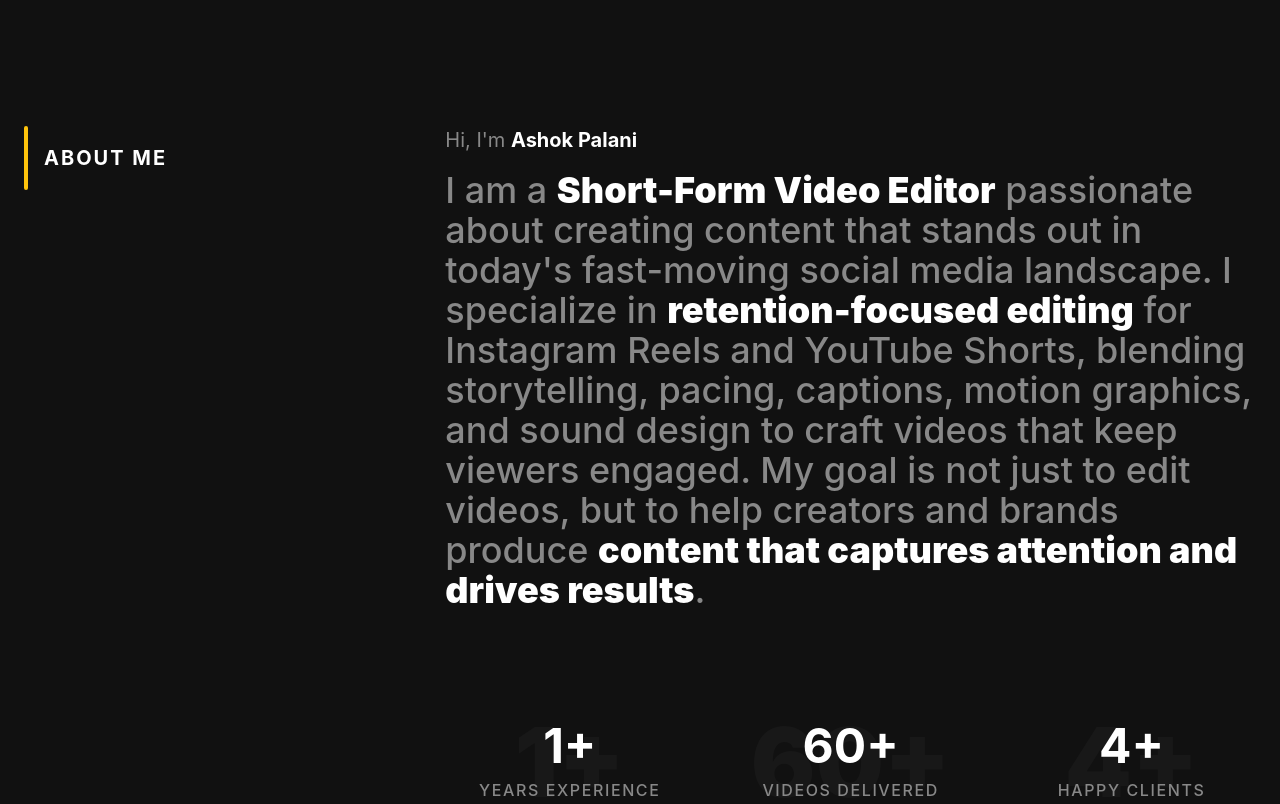
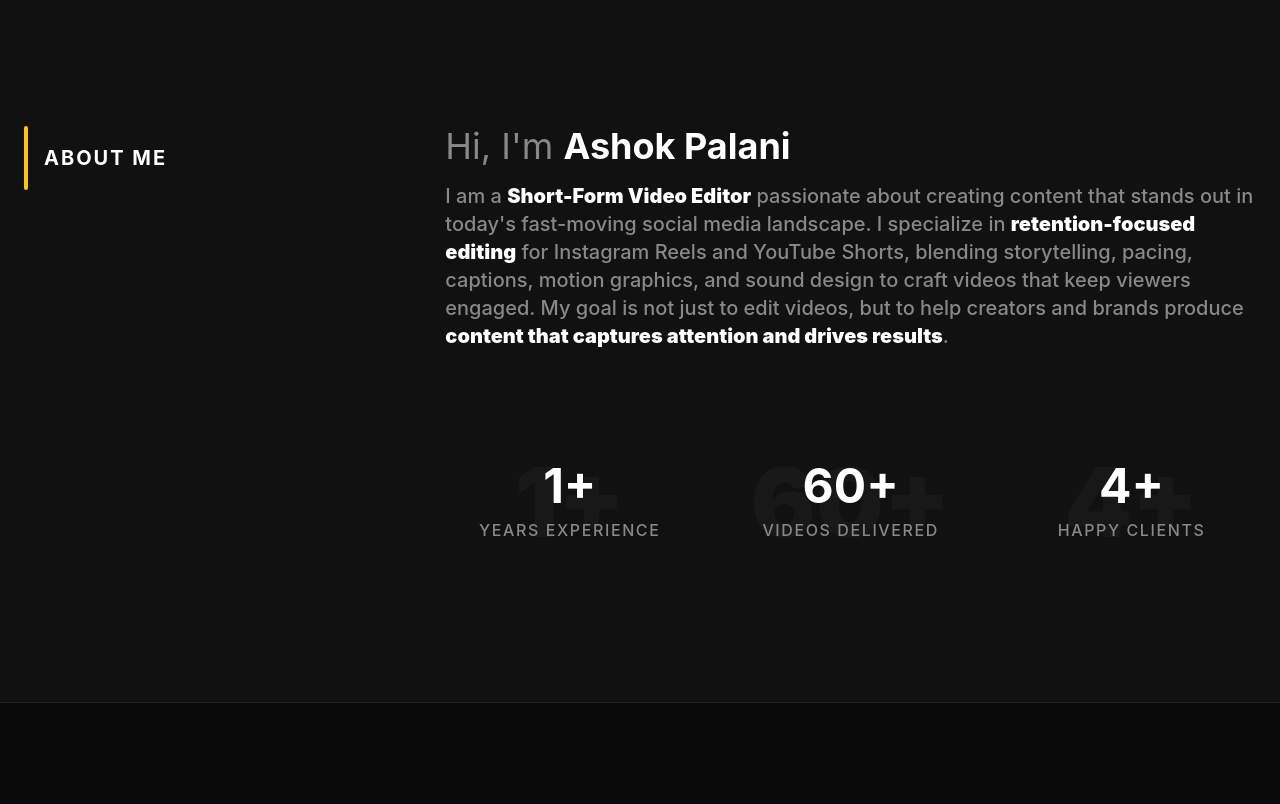
Before and after one commit to AshokBin/Ashverse, a React (Vite) app: page / in a window 1280 px wide. Shown: the part 900-1704 px from the top of the page. Built offline with nearby package versions, Linux system fonts and the light colour scheme.

Commit message:
Update heading and paragraph styles in About component

```diff
--- a/src/components/sections/About.jsx
+++ b/src/components/sections/About.jsx
@@ -24,7 +24,7 @@ export default function About() {
   viewport={{ once: true }}
   transition={{ duration: 0.6 }}
 >
-  <h3 className="text-lg md:text-xl text-brand-gray mb-4">
+  <h3 className="text-2xl md:text-4xl text-brand-gray mb-4">
     Hi, I'm{" "}
     <span className="text-white font-bold">
       Ashok Palani
@@ -32,7 +32,7 @@ export default function About() {
   </h3>
 
   <motion.p
-    className="text-2xl md:text-4xl leading-relaxed text-brand-gray font-medium"
+    className="text-lg md:text-xl leading-relaxed text-brand-gray font-medium"
   >
     I am a{" "}
     <strong className="text-white font-black">
```
